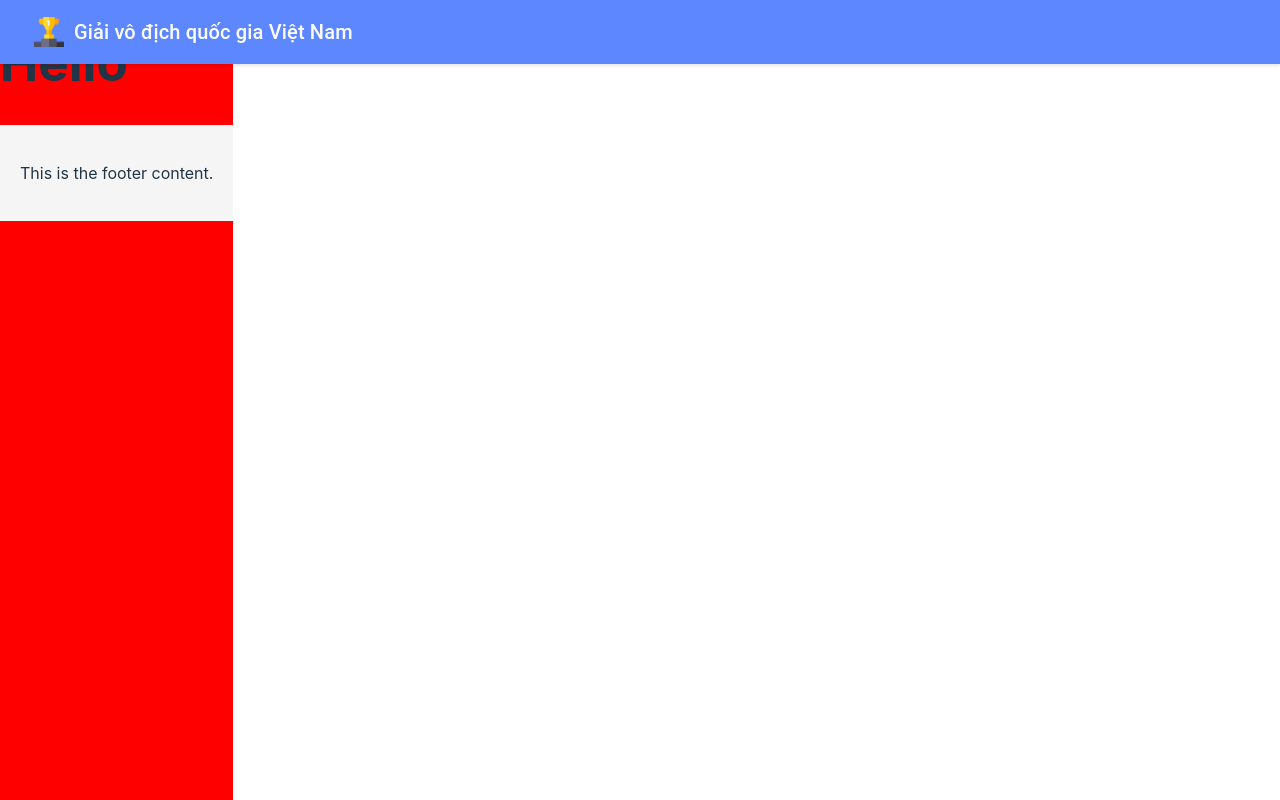
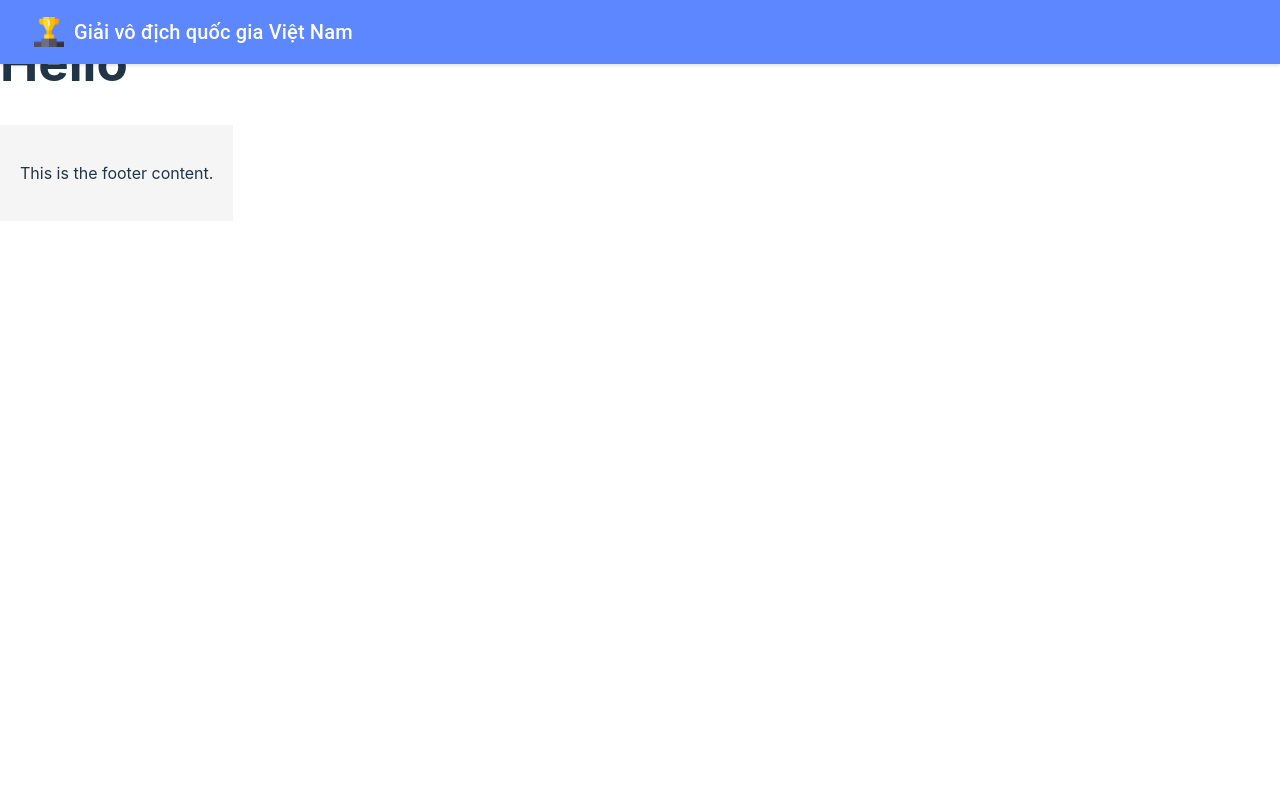
Before and after one commit to khanhvo9484/vleague_fe, a React (Vite) app: page / in a window 1280 px wide. Built offline with nearby package versions, Linux system fonts and the light colour scheme.

Commit message:
ko biet commit gi

```diff
--- a/src/layout/DefaultLayout.jsx
+++ b/src/layout/DefaultLayout.jsx
@@ -9,7 +9,6 @@ const useStyles = makeStyles(() => ({
     display: "flex",
     flexDirection: "column",
     minHeight: "100vh",
-    backgroundColor: "Red",
   },
 }));
 
```
